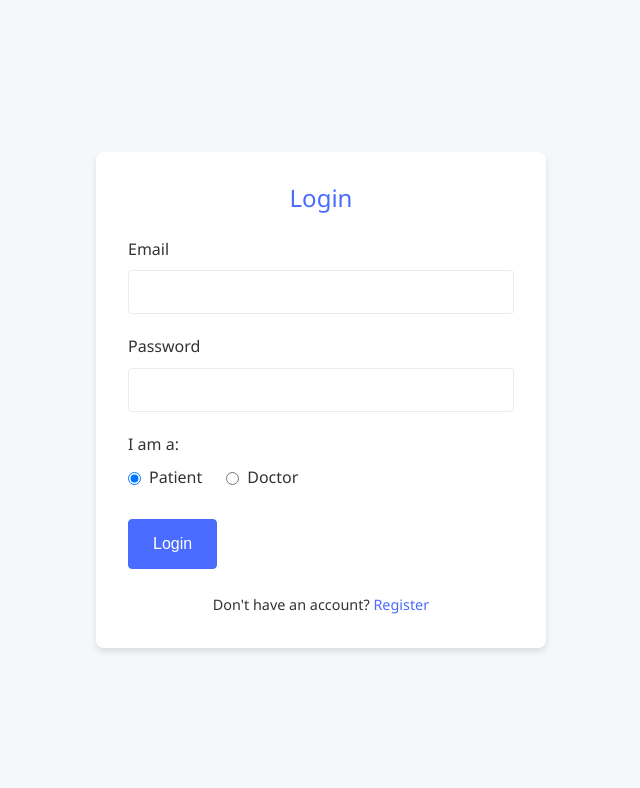
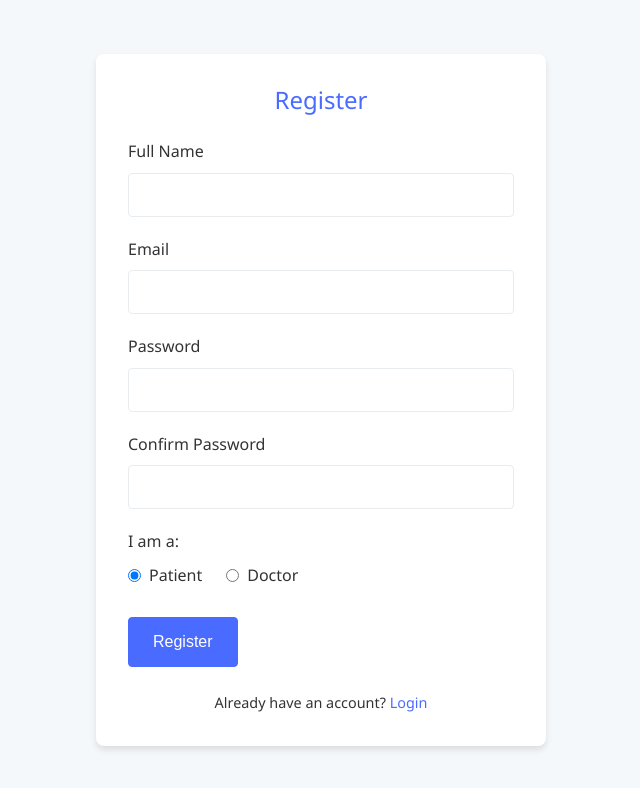
Before and after one commit to Bhumi1995/healthcare-booking-app, a React (Create React App) app: page /register in a window 1280 px wide. Before the commit this address led to /login. Shown: the top 788 px of the page, without its empty margins (319-959 px from the left). Built offline with nearby package versions, Linux system fonts and the light colour scheme; sample sign-in values are in the browser's storage.

Commit message:
Resolve Authentication issue and Navigation issue.

```diff
--- a/src/components/auth/Login.jsx
+++ b/src/components/auth/Login.jsx
@@ -58,7 +58,7 @@ const handleSubmit = async (e) => {
     setError("")
 
     try {
-      await login(email.trim(), password)
+      await login(email.trim(), password, userType)
       navigate("/patient") // Redirect to dashboard after successful login
     } catch (error) {
       setError(error.message || "Failed to log in. Please check your credentials.")
--- a/src/components/auth/Register.jsx
+++ b/src/components/auth/Register.jsx
@@ -3,7 +3,7 @@
 import { useState } from "react"
 import { useNavigate } from "react-router-dom"
 import { useAuth } from "../../context/AuthContext"
-import { Link } from "react-router-dom"
+// import { Link } from "react-router-dom"
 
 const Register = () => {
   const [name, setName] = useState("")
@@ -22,13 +22,15 @@ const Register = () => {
     if (password !== confirmPassword) {
       return setError("Passwords do not match")
     }
-
-    try {
-      await register(name, email, password)
-      navigate("/patient") // Redirect to dashboard after successful registration
-    } catch (error) {
-      setError(error.message || "Failed to create account")
-    }
+    register(name, email, password)
+    navigate("/login")
+    // Uncomment the following lines to enable registration functionality
+    // try {
+    //   console.log("Registering user:")
+    //   await register(name, email, password)
+    // } catch (error) {
+    //   setError(error.message || "Failed to create account")
+    // }
   }
 
   return (
@@ -87,9 +89,12 @@ const Register = () => {
             </div>
           </div>
 
-          <Link to='/login' type="submit" className="btn btn-primary">
+          {/* <Link to='/login' type="submit" className="btn btn-primary">
             Register
-          </Link>
+          </Link> */}
+          <button type="submit" className="btn btn-primary">
+          Register
+          </button>
         </form>
 
         <div className="auth-footer">
--- a/src/context/AuthContext.jsx
+++ b/src/context/AuthContext.jsx
@@ -34,15 +34,14 @@ export const AuthProvider = ({ children }) => {
           const user = JSON.parse(storedUser)
           setCurrentUser(user)
           // Auto-redirect if user is already logged in
-          if (user.userType === "patient") {
-            navigate("/patient")
-          } else {
-            navigate("/doctor")
-          }
+          // if (user.userType === "patient") {
+          //   navigate("/patient")
+          // } else {
+          //   navigate("/doctor")
+          // }
         } catch (error) {
-          console.error("Failed to parse user data", error)
+          console.error("Failed to parse user data", error)}
           localStorage.removeItem("user")
-        }
       }
       setLoading(false)
     }
@@ -50,14 +49,15 @@ export const AuthProvider = ({ children }) => {
     initializeAuth()
   }, [navigate])
 
-  const login = async (email, password) => {
+  const login = async (email, password, userType) => {
     try {
       const users = JSON.parse(localStorage.getItem("users")) || []
       console.log("All stored users:", users) // Debug log
 
       const user = users.find(u =>
         u.email.toLowerCase() === email.toLowerCase() &&
-        u.password === password
+        u.password === password &&
+        u.userType === userType
       )
 
       if (!user) {
@@ -93,7 +93,7 @@ export const AuthProvider = ({ children }) => {
       const newUser = {
         id: Date.now(),
         name,
-        email,
+        email: email.toLowerCase(),
         password,
         userType,
         createdAt: new Date().toISOString()
```
